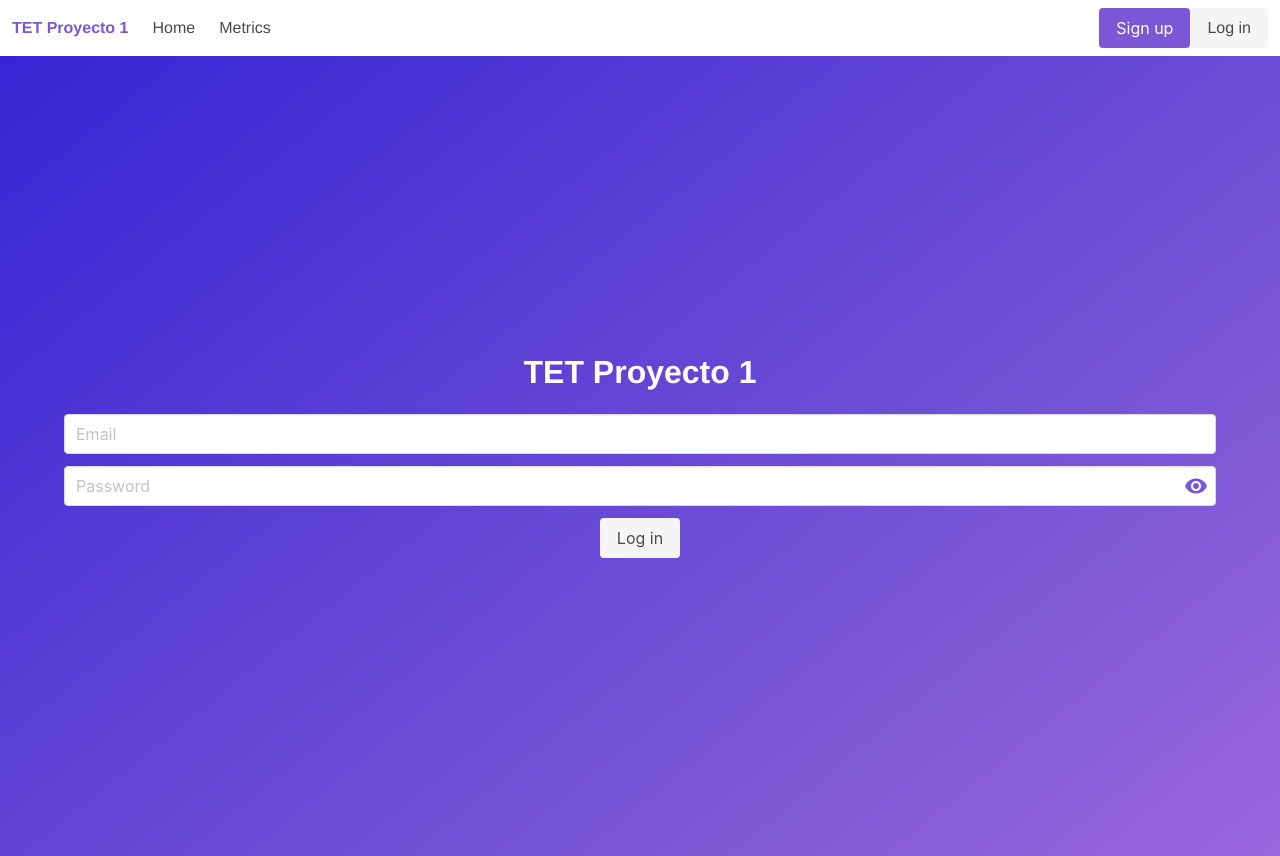
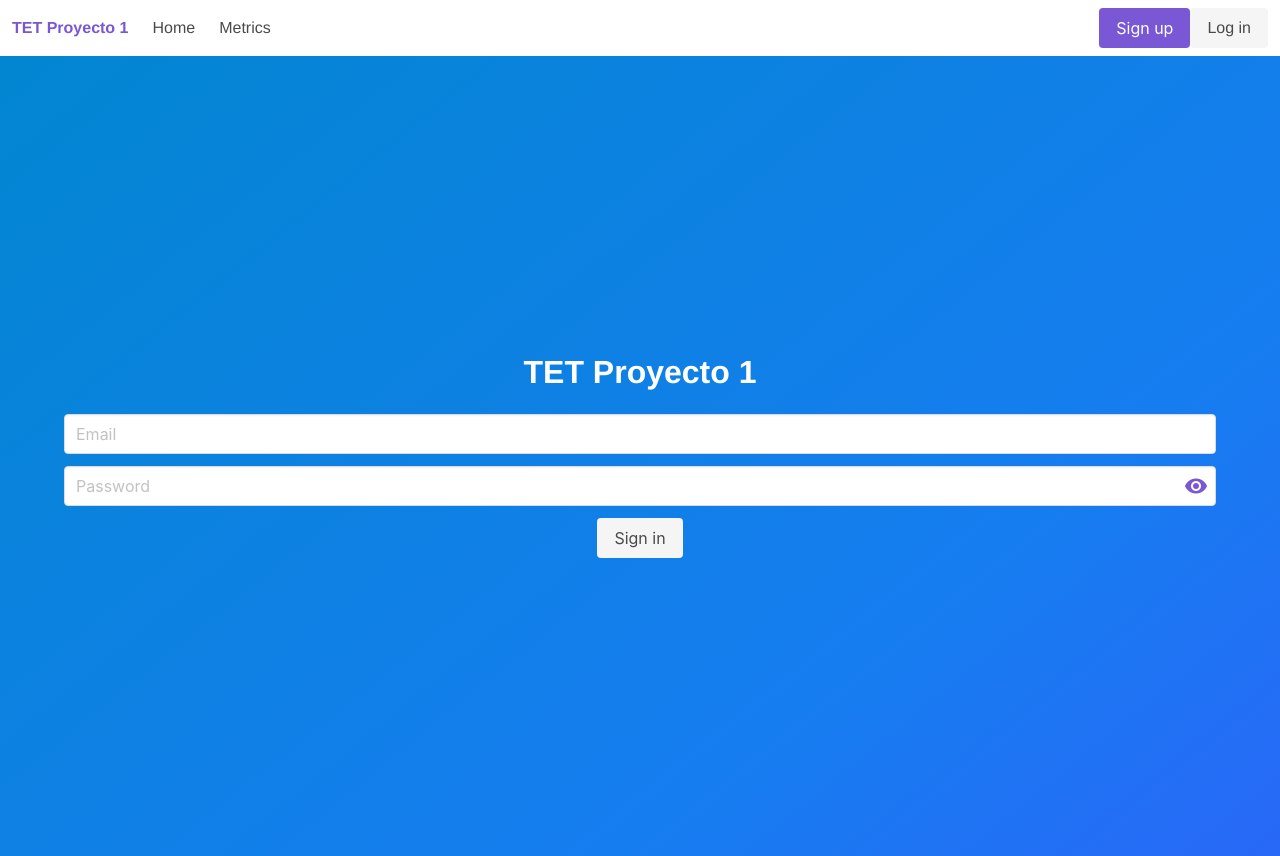
Before and after one commit to cgavir29/TET-Proyecto-1, a Vue app in the folder frontend/: page / in a window 1280 px wide. Built offline with nearby package versions, Linux system fonts and the light colour scheme.

Commit message:
added vuex and some visual improvements

```diff
--- a/frontend/package.json
+++ b/frontend/package.json
@@ -11,7 +11,8 @@
     "axios": "^0.19.2",
     "buefy": "^0.8.10",
     "vue": "^2.6.10",
-    "vue-router": "^3.1.3"
+    "vue-router": "^3.1.3",
+    "vuex": "^3.1.2"
   },
   "devDependencies": {
     "@vue/cli-plugin-eslint": "^4.1.0",
--- a/frontend/src/components/SignIn.vue
+++ b/frontend/src/components/SignIn.vue
@@ -7,7 +7,7 @@
       <b-input v-model="user.password" type="password" placeholder="Password" password-reveal></b-input>
     </b-field>
     <b-field>
-      <b-button v-on:click="handleSubmit" class="is-light" type="submit">Log in</b-button>
+      <b-button v-on:click="handleSubmit" class="is-light" type="submit">Sign in</b-button>
     </b-field>
     </form>
 </template>
--- a/frontend/src/main.js
+++ b/frontend/src/main.js
@@ -1,6 +1,7 @@
 import Vue from 'vue'
 import App from './App.vue'
 import router from './router'
+import store from './store'
 
 import Buefy from 'buefy'
 import 'buefy/dist/buefy.css'
@@ -11,5 +12,6 @@ Vue.config.productionTip = false
 
 new Vue({
   router,
-  render: function (h) { return h(App) }
+  store,
+  render: h => h(App)
 }).$mount('#app')
--- /dev/null
+++ b/frontend/src/store/index.js
@@ -0,0 +1,15 @@
+import Vue from 'vue'
+import Vuex from 'vuex'
+
+Vue.use(Vuex)
+
+export default new Vuex.Store({
+  state: {
+  },
+  mutations: {
+  },
+  actions: {
+  },
+  modules: {
+  }
+})
--- a/frontend/src/views/Home.vue
+++ b/frontend/src/views/Home.vue
@@ -1,6 +1,6 @@
 <template>
   <div id="home">
-    <section class="hero is-fullheight is-primary is-bold">
+    <section class="hero is-fullheight is-info is-bold">
       <div class="hero-body">
         <div class="container">
           <h1 class="title">TET Proyecto 1</h1>
--- a/frontend/src/views/Metrics.vue
+++ b/frontend/src/views/Metrics.vue
@@ -1,6 +1,6 @@
 <template>
   <div id="metrics">
-    <section class="hero is-fullheight is-info is-bold">
+    <section class="hero is-fullheight is-warning is-bold">
       <div class="hero-body">
         <div class="container">
           <!-- <h1 class="title">Your Stats</h1> -->
```
Also changed, not shown: 1 other file (tests, documents, lock files or other folders).
